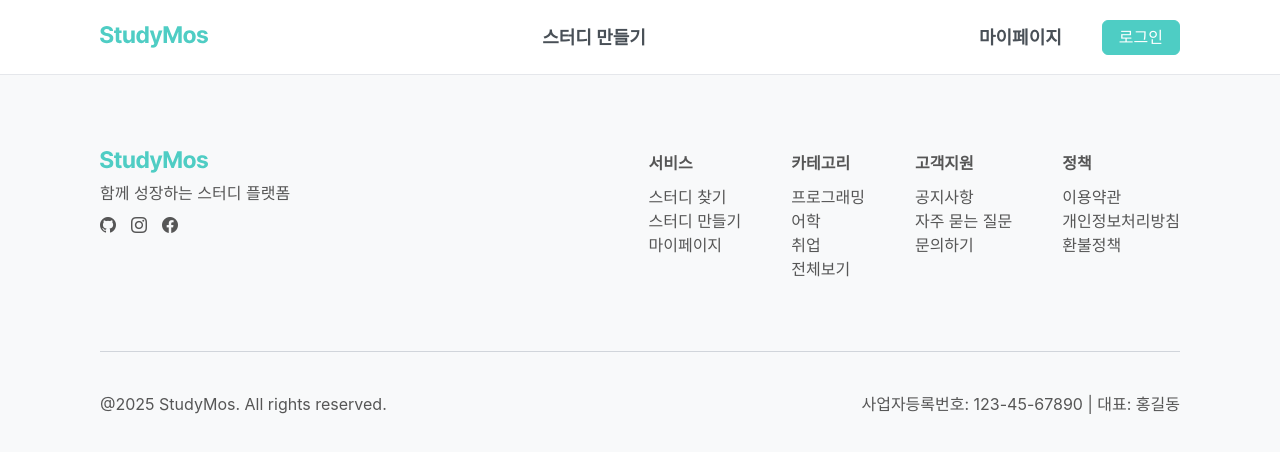
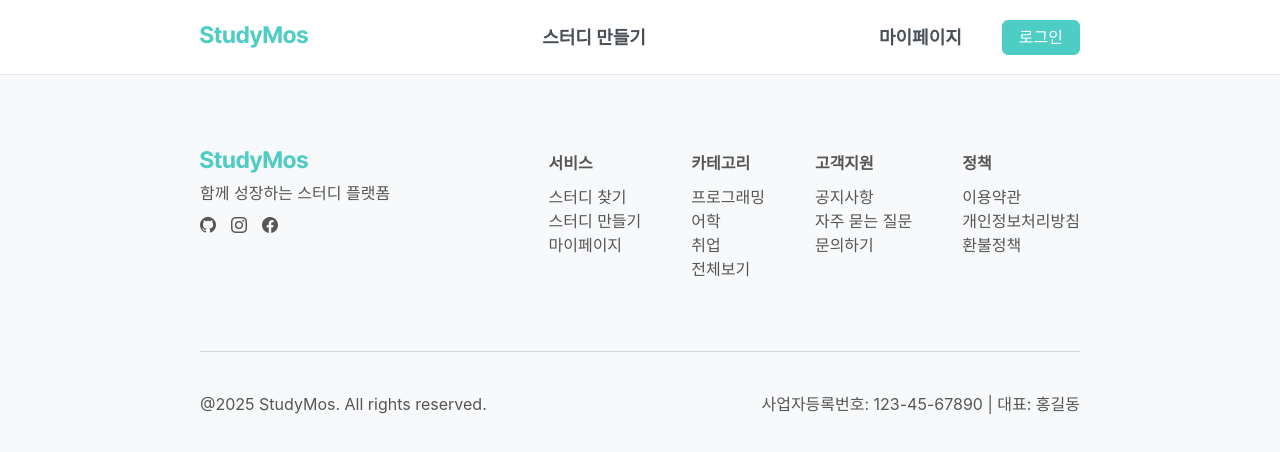
Before and after one commit to project-mos/frontend, a Next.js app: page / in a window 1280 px wide. Shown: the top 452 px of the page. Built offline with nearby package versions, Linux system fonts and the light colour scheme.

Commit message:
💄 [Design]: 좌우 여백 수정

```diff
--- a/src/components/molecules/Footer.tsx
+++ b/src/components/molecules/Footer.tsx
@@ -34,7 +34,7 @@ const Text: React.FC<FooterProps> = ({ children, className = "" }) => (
 const Footer = () => {
   return (
     <>
-      <div className="w-full h-[427px] bg-mos-white-gray-100 px-[100px] py-[76px]">
+      <div className="w-full h-[427px] bg-mos-white-gray-100 px-[200px] py-[76px]">
         <div className="flex justify-between mb-[70px]">
           <div className="flex flex-col gap-2">
             <SvgIcons.Logo />
--- a/src/components/molecules/Header.tsx
+++ b/src/components/molecules/Header.tsx
@@ -25,7 +25,7 @@ const Header = () => {
   const isLoggedIn = false;
 
   return (
-    <header className="w-full h-[75px] border-b border-gray-200 bg-white fixed top-0 left-0 px-[100px] flex justify-between items-center">
+    <header className="w-full h-[75px] border-b border-gray-200 bg-white fixed top-0 left-0 px-[200px] flex justify-between items-center">
       {/* 왼쪽: 로고 */}
       <div>
         <Link href="/" passHref>
```
